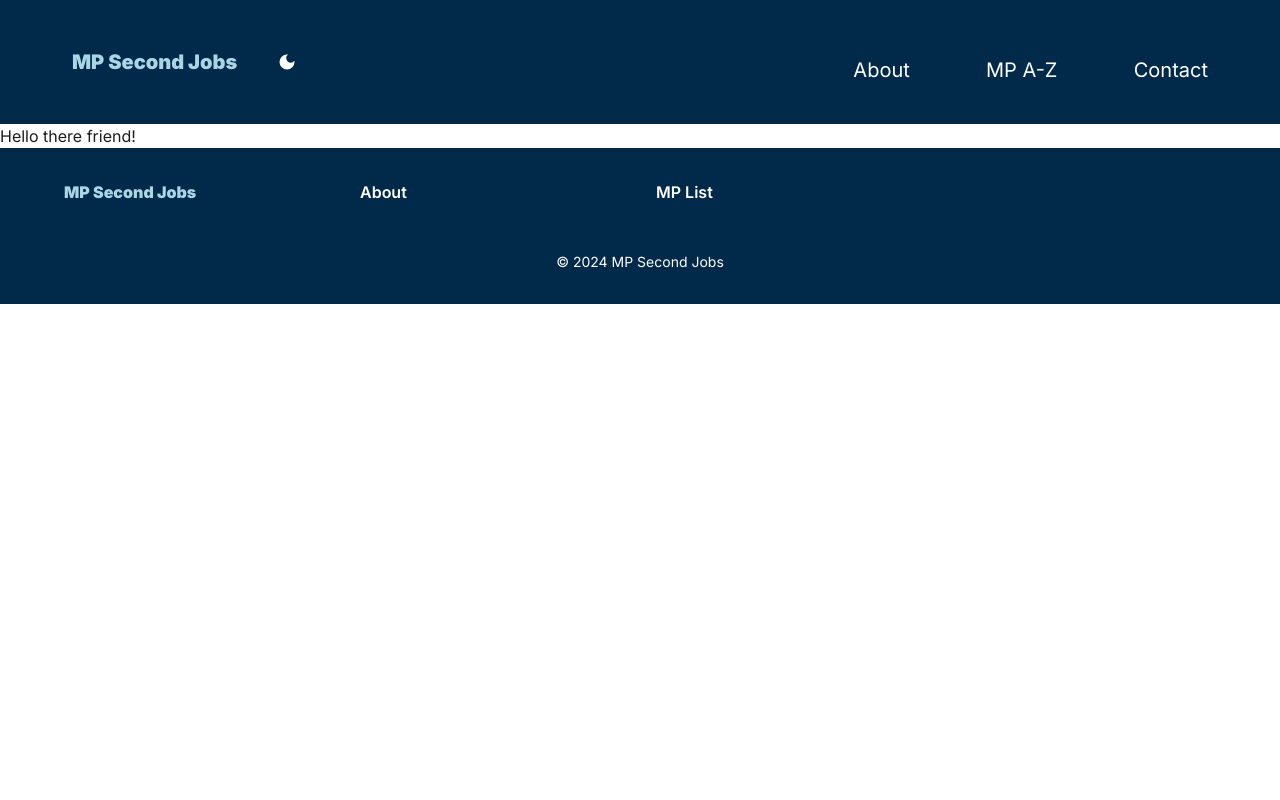
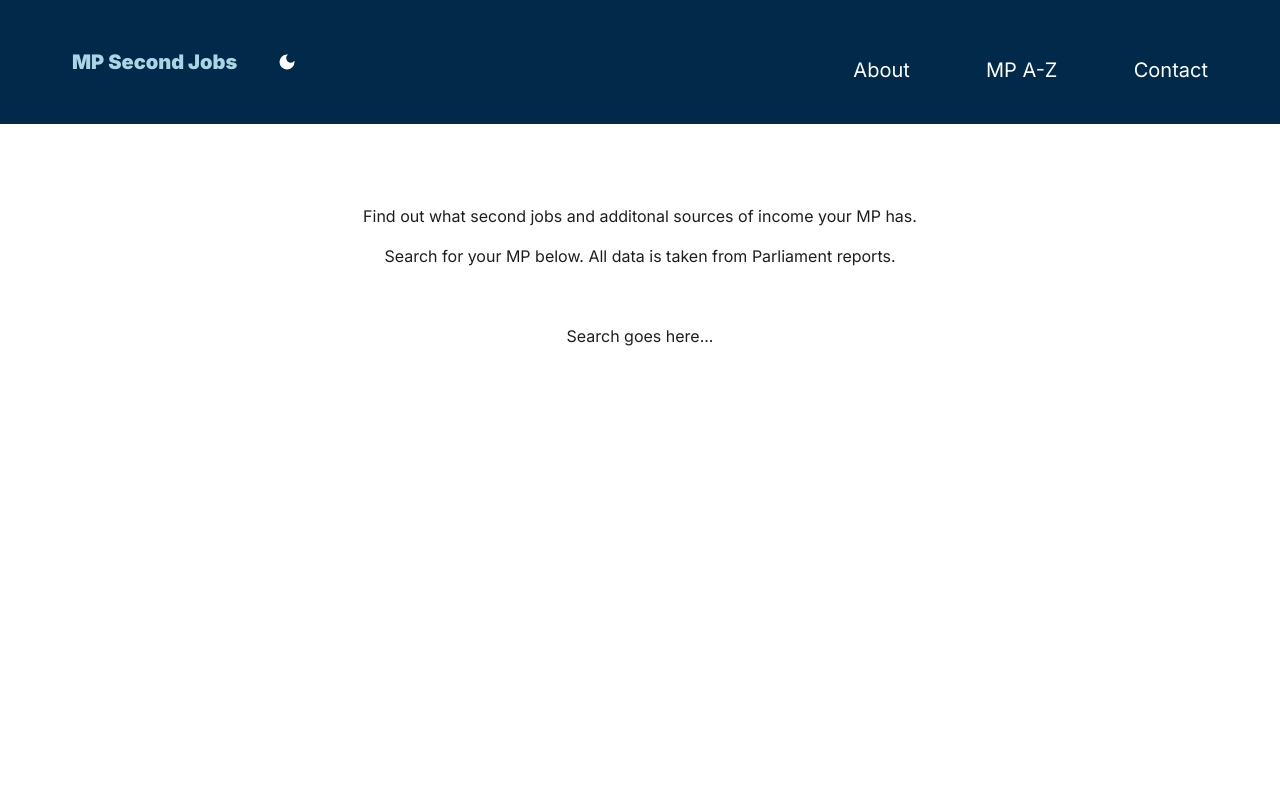
Before and after one commit to zamarz/second-jobs, a Next.js app: page / in a window 1280 px wide. Shown: the top 800 px of the page. Built offline with nearby package versions, Linux system fonts and the light colour scheme.

Commit message:
Create placeholder front page

```diff
--- a/src/components/HomePage.tsx
+++ b/src/components/HomePage.tsx
@@ -1,5 +1,22 @@
+import Search from "./Search";
+
 const HomePage = () => {
-  return <div>Hello there friend!</div>;
+  return (
+    <section className="min-h-screen px-10 py-10 mx-auto container">
+      <div className="flex flex-col text-center justify-center items-center py-10">
+        {" "}
+        <h4>
+          Find out what second jobs and additonal sources of income your MP has.
+        </h4>
+        <p className="py-4">
+          Search for your MP below. All data is taken from Parliament reports.
+        </p>
+        <div className="py-10">
+          <Search />
+        </div>
+      </div>
+    </section>
+  );
 };
 
 export default HomePage;
--- /dev/null
+++ b/src/components/Search.tsx
@@ -0,0 +1,5 @@
+const Search = () => {
+  return <div>Search goes here...</div>;
+};
+
+export default Search;
```
